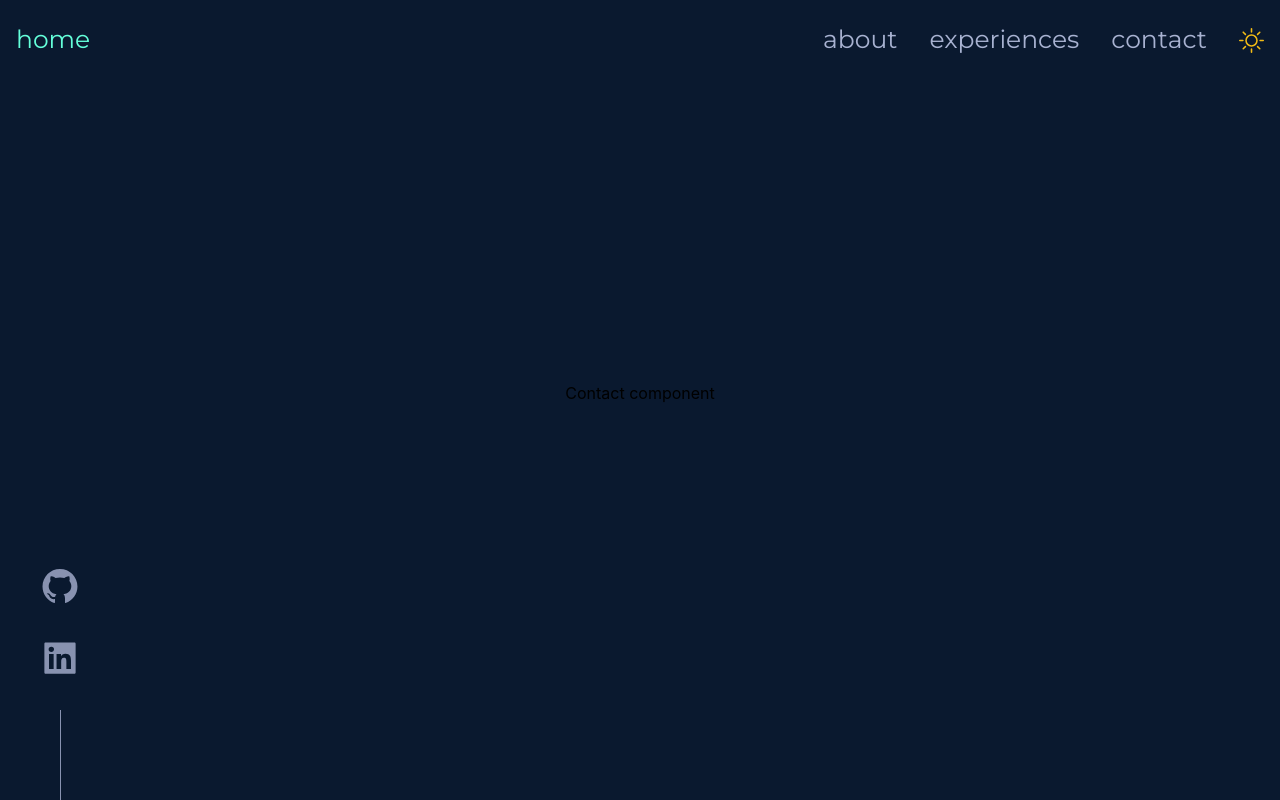
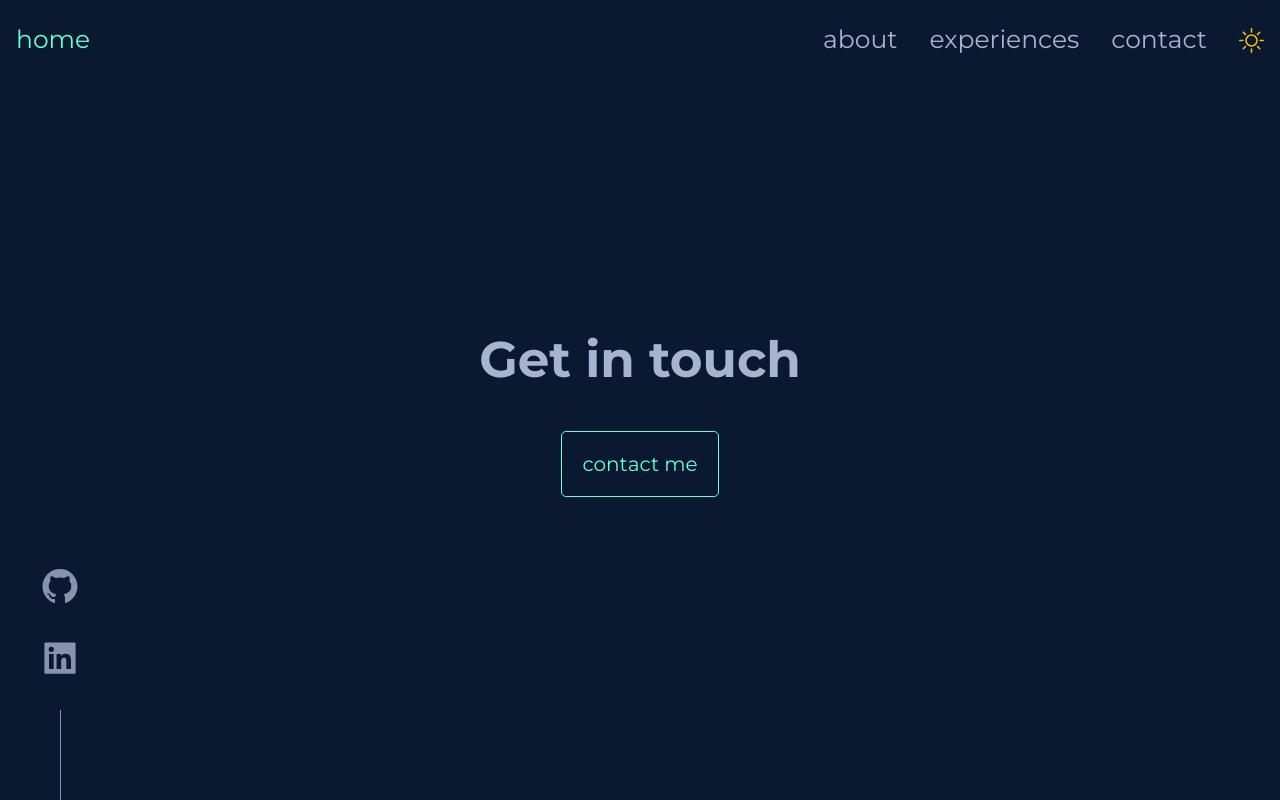
Before and after one commit to a-ringwater/adri_website, a React (Create React App) app: page /contact in a window 1280 px wide. Built offline with nearby package versions, Linux system fonts and the light colour scheme.

Commit message:
implement contact component

```diff
--- a/src/components/Button.js
+++ b/src/components/Button.js
@@ -21,10 +21,10 @@ const ButtonStyled = styled.button`
   }
 `;
 
-const Button = ({ children }) => {
+const Button = ({ children, onClick }) => {
   const { theme } = useContext(ThemeContext);
   return (
-    <ButtonStyled type="button" theme={theme}>
+    <ButtonStyled type="button" theme={theme} onClick={onClick}>
       {children}
     </ButtonStyled>
   );
--- a/src/components/Contact.js
+++ b/src/components/Contact.js
@@ -1,7 +1,36 @@
-import React from "react";
+import React, { useContext } from "react";
+import Button from "./Button";
+import styled from "styled-components";
+import { colors, fonts } from "../assets/styleVar";
+import { ThemeContext } from "../context/ThemeContext";
+
+const Wrapper = styled.div`
+  display: flex;
+  flex-direction: column;
+  align-items: center;
+`;
+
+const Title = styled.h1`
+  font-family: ${fonts.primary};
+  font-size: 50px;
+  color: ${(props) =>
+    props.theme !== "light_mode" ? colors.lightgrey : colors.navy};
+`;
 
 const Contact = () => {
-  return <div>Contact component</div>;
+  const { theme } = useContext(ThemeContext);
+  const handleClick = () => {
+    window.location.href = "mailto:adrien.anodeau@gmail.com";
+  };
+
+  return (
+    <>
+      <Wrapper>
+        <Title theme={theme}>Get in touch</Title>
+        <Button onClick={handleClick}>contact me</Button>
+      </Wrapper>
+    </>
+  );
 };
 
 export default Contact;
--- a/src/index.scss
+++ b/src/index.scss
@@ -19,25 +19,6 @@ code {
     monospace;
 }
 
-h1 {
-  font-size: 30px;
-  color: #a8b2d1;
-}
-
-h2 {
-  font-size: 18px;
-  color: #a8b2d1;
-}
-
-h3 {
-  color: #a8b2d1;
-}
-
-p {
-  font-size: 16px;
-  color: #8892b0;
-}
-
 a {
   text-decoration: none;
 }
```
